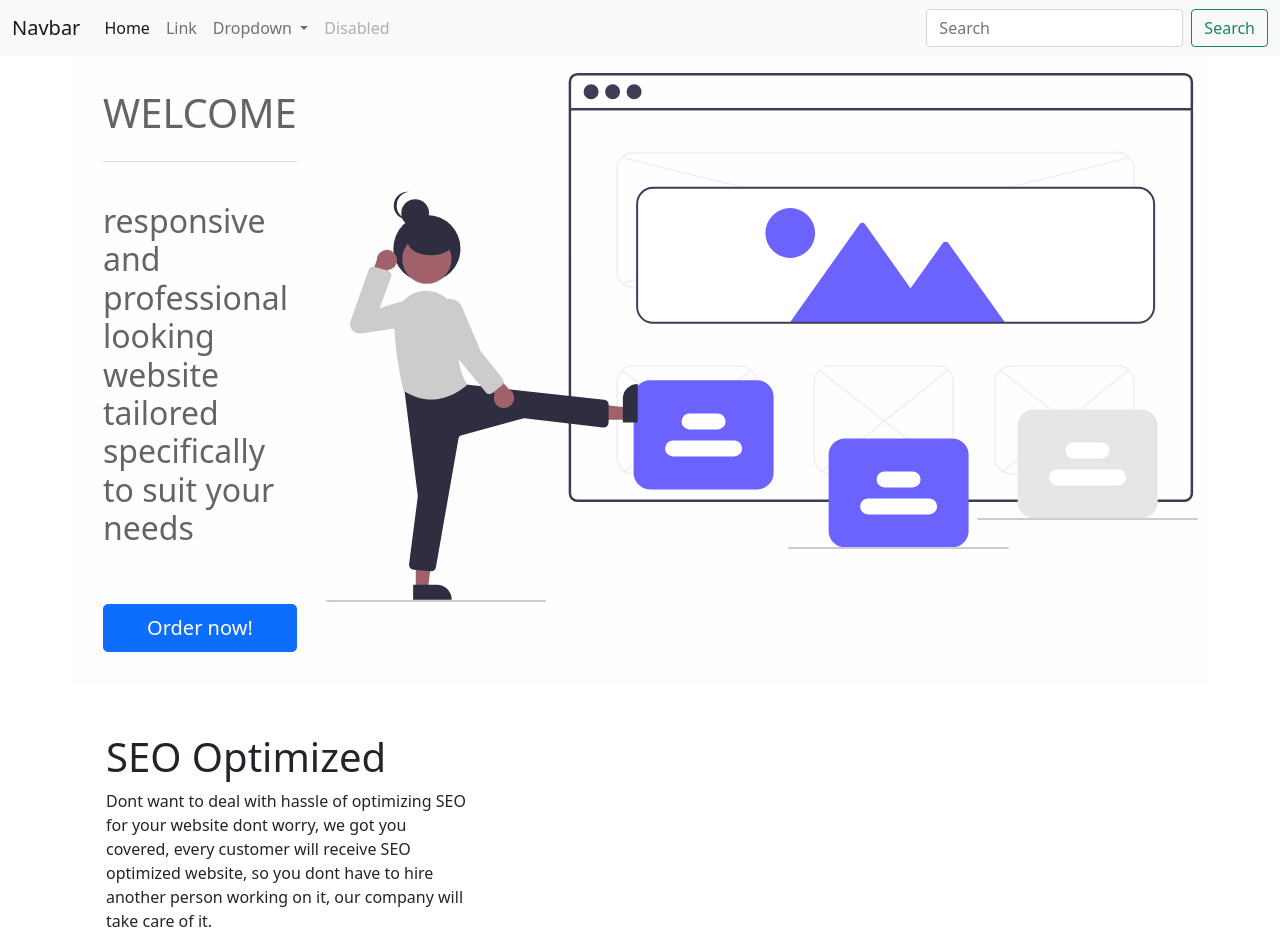
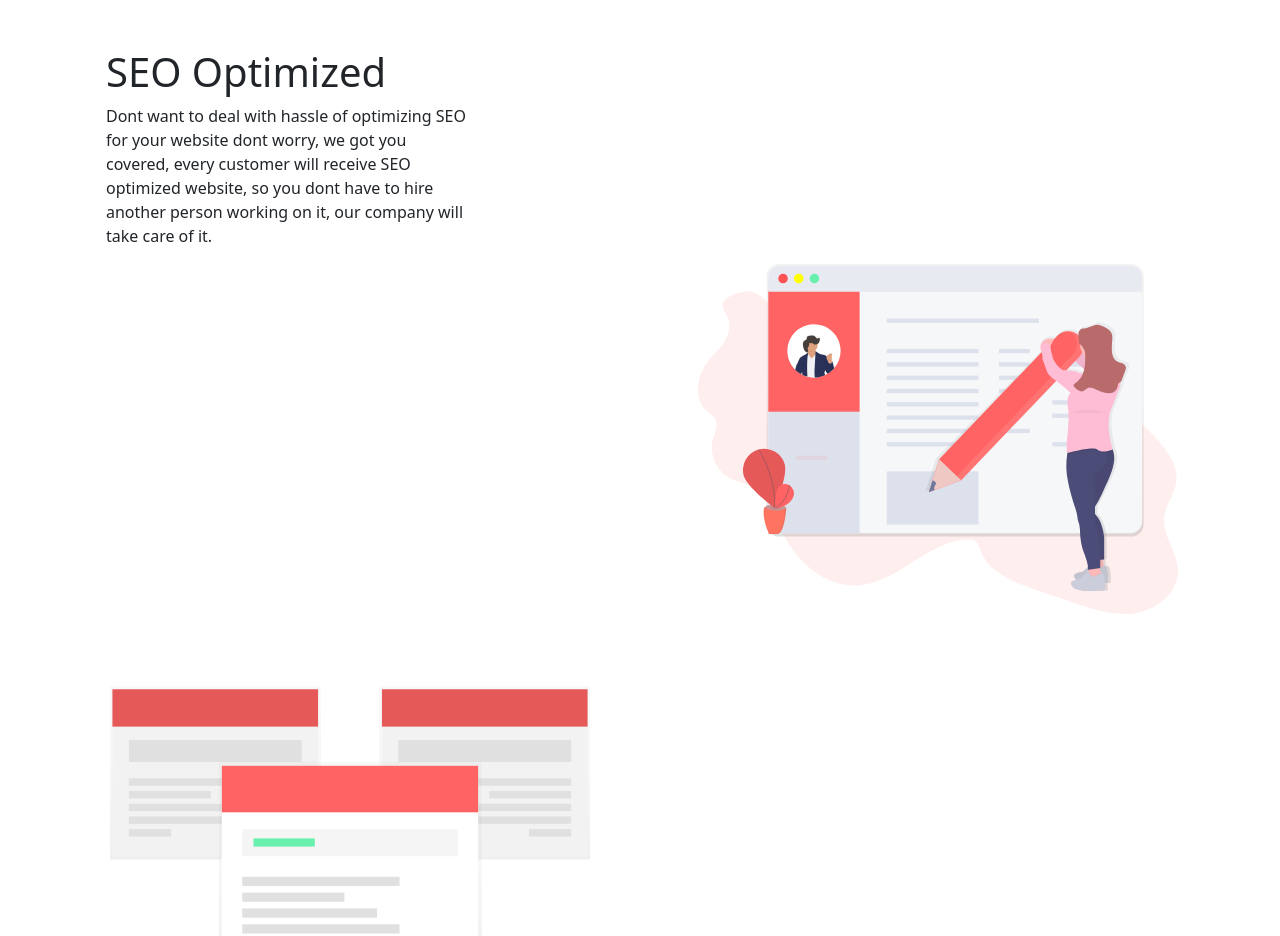
Before and after one commit to zuhry128/web-layout-bootstrap-5-beta, a plain HTML site: page index.html in a window 1280 px wide. Shown: the top 936 px of the page. Drawn offline with Linux system fonts and the light colour scheme.

Commit message:
deleted header and jumbotron section

```diff
--- a/index.html
+++ b/index.html
@@ -9,65 +9,6 @@
 </head>
 
 <body>
-    <nav class="navbar navbar-expand-lg navbar-light bg-light">
-        <div class="container-fluid">
-            <a class="navbar-brand" href="#">Navbar</a>
-            <button class="navbar-toggler" type="button" data-bs-toggle="collapse"
-                data-bs-target="#navbarSupportedContent" aria-controls="navbarSupportedContent" aria-expanded="false"
-                aria-label="Toggle navigation">
-                <span class="navbar-toggler-icon"></span>
-            </button>
-            <div class="collapse navbar-collapse" id="navbarSupportedContent">
-                <ul class="navbar-nav me-auto mb-2 mb-lg-0">
-                    <li class="nav-item">
-                        <a class="nav-link active" aria-current="page" href="#">Home</a>
-                    </li>
-                    <li class="nav-item">
-                        <a class="nav-link" href="#">Link</a>
-                    </li>
-                    <li class="nav-item dropdown">
-                        <a class="nav-link dropdown-toggle" href="#" id="navbarDropdown" role="button"
-                            data-bs-toggle="dropdown" aria-expanded="false">
-                            Dropdown
-                        </a>
-                        <ul class="dropdown-menu" aria-labelledby="navbarDropdown">
-                            <li><a class="dropdown-item" href="#">Action</a></li>
-                            <li><a class="dropdown-item" href="#">Another action</a></li>
-                            <li>
-                                <hr class="dropdown-divider">
-                            </li>
-                            <li><a class="dropdown-item" href="#">Something else here</a></li>
-                        </ul>
-                    </li>
-                    <li class="nav-item">
-                        <a class="nav-link disabled" href="#" tabindex="-1" aria-disabled="true">Disabled</a>
-                    </li>
-                </ul>
-                <form class="d-flex">
-                    <input class="form-control me-2" type="search" placeholder="Search" aria-label="Search">
-                    <button class="btn btn-outline-success" type="submit">Search</button>
-                </form>
-            </div>
-        </div>
-    </nav>
-
-    <div class="container-xl alert alert-light d-flex bd-highlight flex-grow-1">
-        <div class="p-2 m-2 d-flex flex-column align-self-center">
-            <h1 class="fw-lighter">WELCOME</h1>
-            <hr>
-            <h2 class="fw-lighter mt-4">responsive and professional looking website tailored specifically to suit your
-                needs</h2>
-
-            <div class="d-grid gap-2 mt-5">
-                <button type="button" class="btn btn-primary btn-lg">Order now!</button>
-            </div>
-        </div>
-
-        <div class="container justify-content-center">
-            <img class="rounded mx-auto d-block" src="./assets/undraw_Landing_page_re_6xev.svg" alt="">
-        </div>
-    </div>
-
     <main>
         <article>
             <div class="seo-optimized mt-4">
```
